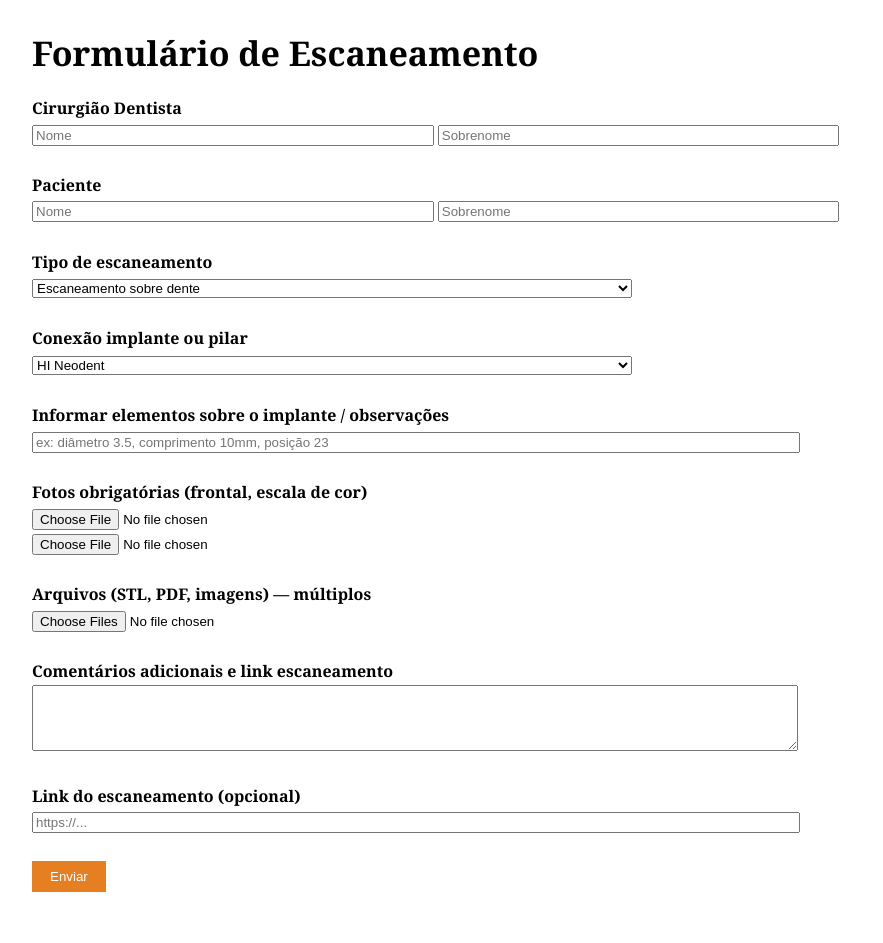
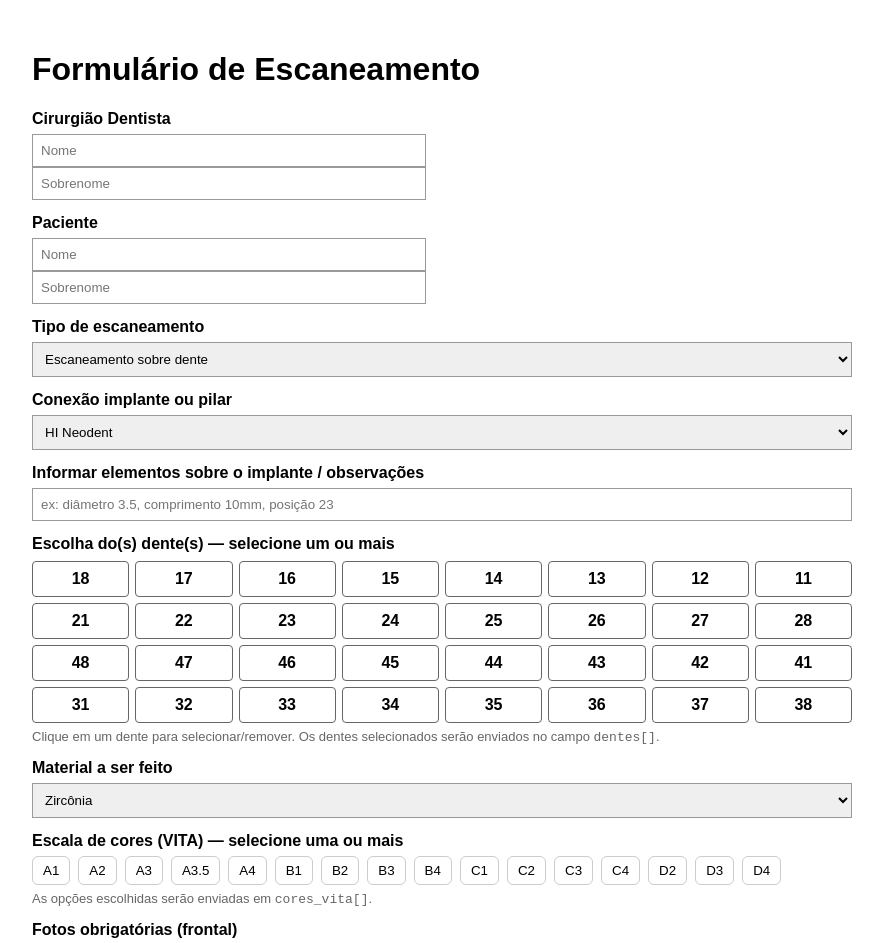
Before and after one commit to Smiletech3D/scan-smiletech, a Next.js app: page /new-scan in a window 1280 px wide. Shown: the top 943 px of the page, without its empty margins (198-1081 px from the left). Before the commit the page ends 922 px from the top, so only its background shows below. Built offline with nearby package versions, Linux system fonts and the light colour scheme.

Commit message:
Update new-scan.jsx

```diff
--- a/pages/new-scan.jsx
+++ b/pages/new-scan.jsx
@@ -1,11 +1,33 @@
 // pages/new-scan.jsx
-import { useRef, useState } from "react";
+import React, { useState, useEffect } from "react";
 
 export default function NewScan() {
-  const formRef = useRef(null);
-  const [status, setStatus] = useState("");
+  // Campos que já existiam
+  const [cirurgiaNome, setCirurgiaNome] = useState("");
+  const [cirurgiaSobrenome, setCirurgiaSobrenome] = useState("");
+  const [pacienteNome, setPacienteNome] = useState("");
+  const [pacienteSobrenome, setPacienteSobrenome] = useState("");
+  const [tipo, setTipo] = useState("Escaneamento sobre dente");
+  const [conexao, setConexao] = useState("HI Neodent");
+  const [implanteInfo, setImplanteInfo] = useState("");
+  const [comentarios, setComentarios] = useState("");
+  const [link, setLink] = useState("");
 
-  // listas completas (colecionadas da sua captura)
+  // Novos campos pedidos
+  const [dentesSelecionados, setDentesSelecionados] = useState([]); // ex: ["11","12"]
+  const [material, setMaterial] = useState("Zircônia");
+  const [coresVita, setCoresVita] = useState([]); // ex: ["A1","A2"]
+
+  // Arquivos
+  const [fotoFrontal, setFotoFrontal] = useState(null);
+  const [fotoEscala, setFotoEscala] = useState(null);
+  const [arquivosExtra, setArquivosExtra] = useState([]);
+
+  // Status UI
+  const [statusMsg, setStatusMsg] = useState("");
+  const [enviando, setEnviando] = useState(false);
+
+  // Listas (mantenha e ajuste se quiser)
   const TIPOS = [
     "Escaneamento sobre dente",
     "Escaneamento de arco completo",
@@ -15,7 +37,7 @@ export default function NewScan() {
     "Escaneamento de modelo",
     "Escaneamento de prótese",
     "Escaneamento para planejamento cirúrgico",
-    "Outro"
+    "Outro",
   ];
 
   const CONEXOES = [
@@ -36,121 +58,264 @@ export default function NewScan() {
     "Conexão cônica generic",
     "Pilar de cicatrização",
     "Pilar anatômico",
-    "Pilar reto",
-    "Conexão Indexada",
-    "Outro"
+    "Outro",
   ];
+
+  const MATERIAIS = [
+    "Zircônia",
+    "Emax",
+    "Resina com carga em cerâmica",
+    "Provisório (resina)",
+  ];
+
+  // VITA classical common shades (adapte se quiser)
+  const VITA_SHADES = [
+    "A1","A2","A3","A3.5","A4",
+    "B1","B2","B3","B4",
+    "C1","C2","C3","C4",
+    "D2","D3","D4"
+  ];
+
+  // Odontograma: números da FDI (superior direito 18->11, superior esquerdo 21->28, inferior esquerdo 48->41, inferior direito 31->38)
+  const ODONTOGRAMA = [
+    "18","17","16","15","14","13","12","11",
+    "21","22","23","24","25","26","27","28",
+    "48","47","46","45","44","43","42","41",
+    "31","32","33","34","35","36","37","38"
+  ];
+
+  function toggleDente(dente) {
+    setDentesSelecionados(prev => {
+      if (prev.includes(dente)) return prev.filter(d => d !== dente);
+      return [...prev, dente];
+    });
+  }
+
+  function toggleCorVita(cor) {
+    setCoresVita(prev => {
+      if (prev.includes(cor)) return prev.filter(c => c !== cor);
+      return [...prev, cor];
+    });
+  }
+
+  // handle files inputs
+  function handleFotoFrontal(e) {
+    setFotoFrontal(e.target.files[0] || null);
+  }
+  function handleFotoEscala(e) {
+    setFotoEscala(e.target.files[0] || null);
+  }
+  function handleArquivosExtra(e) {
+    setArquivosExtra(Array.from(e.target.files || []));
+  }
 
   async function handleSubmit(e) {
     e.preventDefault();
-    setStatus("Enviando...");
+    setStatusMsg("");
+    setEnviando(true);
 
     try {
-      const formData = new FormData(formRef.current);
+      const formData = new FormData();
 
-      const res = await fetch("/api/send-scan", {
+      // Campos textuais (nomes esperados pelo backend)
+      formData.append("cirurgia_nome", cirurgiaNome);
+      formData.append("cirurgia_sobrenome", cirurgiaSobrenome);
+      formData.append("paciente_nome", pacienteNome);
+      formData.append("paciente_sobrenome", pacienteSobrenome);
+      formData.append("tipo", tipo);
+      formData.append("conexao", conexao);
+      formData.append("implante_info", implanteInfo);
+      formData.append("comentarios", comentarios);
+      formData.append("link", link);
+
+      // Novos campos: dentes (vários) e material (único) e coresVita (várias)
+      // Append multi-values as arrays (backend com formidable geralmente aceita múltiplas chaves do mesmo nome)
+      dentesSelecionados.forEach(d => formData.append("dentes[]", d));
+      formData.append("material", material);
+      coresVita.forEach(c => formData.append("cores_vita[]", c));
+
+      // Arquivos com os nomes que backend espera (mantive 'foto_frontal' e 'arquivos')
+      if (fotoFrontal) formData.append("foto_frontal", fotoFrontal);
+      if (fotoEscala) formData.append("foto_escala", fotoEscala);
+      arquivosExtra.forEach((f) => formData.append("arquivos", f)); // backend aceita vários 'arquivos'
+
+      // Envia via fetch para api route
+      const resp = await fetch("/api/send-scan", {
         method: "POST",
         body: formData,
       });
-      const data = await res.json().catch(() => ({}));
 
-      if (!res.ok) {
-        console.error("Resposta não ok:", res.status, data);
-        setStatus(data.error || "Erro ao enviar formulário");
-        return;
+      const json = await resp.json().catch(()=>({ok: resp.ok}));
+      if (!resp.ok) {
+        setStatusMsg(`Erro: ${json?.error || resp.statusText || "Envio falhou"}`);
+      } else {
+        setStatusMsg("Enviado com sucesso ✅");
+        // limpa só os arquivos e campos extras, mantém o formulário como usuario preferir
+        // comentar abaixo se preferir limpar tudo
+        setFotoFrontal(null);
+        setFotoEscala(null);
+        setArquivosExtra([]);
+        setDentesSelecionados([]);
+        setCoresVita([]);
       }
-
-      setStatus("Enviado com sucesso ✅");
-      formRef.current.reset();
     } catch (err) {
       console.error(err);
-      setStatus("Erro ao enviar formulário");
+      setStatusMsg(`Erro ao enviar: ${String(err)}`);
+    } finally {
+      setEnviando(false);
     }
   }
 
+  // Small inline styles para manter aparência similar (não altera a estrutura)
+  const styles = {
+    container: { maxWidth: 820, margin: "18px auto", padding: 12, fontFamily: "Arial, sans-serif" },
+    fieldRow: { marginBottom: 14 },
+    label: { display: "block", fontWeight: 700, marginBottom: 6 },
+    input: { width: "48%", padding: 8, marginRight: "4%", boxSizing: "border-box", border: "1px solid #999" },
+    inputFull: { width: "100%", padding: 8, boxSizing: "border-box", border: "1px solid #999" },
+    select: { width: "100%", padding: 8, boxSizing: "border-box", border: "1px solid #999" },
+    odontogramaGrid: { display: "grid", gridTemplateColumns: "repeat(8, 1fr)", gap: 6, marginTop: 8 },
+    toothBtn: (selected) => ({
+      padding: "8px 6px",
+      border: "1px solid #666",
+      borderRadius: 4,
+      cursor: "pointer",
+      background: selected ? "#ff8c00" : "#fff",
+      color: selected ? "#fff" : "#000",
+      textAlign: "center",
+      fontWeight: 600,
+      userSelect: "none"
+    }),
+    smallNote: { fontSize: 13, color: "#666", marginTop: 6 },
+    submitBtn: { padding: "8px 16px", background: "#e67e22", color: "#fff", border: "none", cursor: "pointer", marginTop: 10 },
+    status: { marginTop: 12 }
+  };
+
   return (
-    <div style={{ maxWidth: 820, margin: "30px auto", fontFamily: "Georgia, serif" }}>
-      <h1 style={{ fontSize: 34, marginBottom: 20 }}>Formulário de Escaneamento</h1>
+    <div style={styles.container}>
+      <h1 style={{ fontSize: 32 }}>Formulário de Escaneamento</h1>
 
-      <form
-        ref={formRef}
-        onSubmit={handleSubmit}
-        encType="multipart/form-data"
-        style={{ lineHeight: 1.6 }}
-      >
-        {/* CIRURGIÃO */}
-        <label><strong>Cirurgião Dentista</strong></label><br />
-        <input name="cirurgia_nome" placeholder="Nome" required style={{ width: "48%" }} />{" "}
-        <input name="cirurgia_sobrenome" placeholder="Sobrenome" required style={{ width: "48%" }} />
-        <br /><br />
+      <form onSubmit={handleSubmit}>
+        <div style={styles.fieldRow}>
+          <label style={styles.label}>Cirurgião Dentista</label>
+          <input name="cirurgia_nome" placeholder="Nome" style={styles.input} value={cirurgiaNome} onChange={e => setCirurgiaNome(e.target.value)} />
+          <input name="cirurgia_sobrenome" placeholder="Sobrenome" style={styles.input} value={cirurgiaSobrenome} onChange={e => setCirurgiaSobrenome(e.target.value)} />
+        </div>
 
-        {/* PACIENTE */}
-        <label><strong>Paciente</strong></label><br />
-        <input name="paciente_nome" placeholder="Nome" required style={{ width: "48%" }} />{" "}
-        <input name="paciente_sobrenome" placeholder="Sobrenome" required style={{ width: "48%" }} />
-        <br /><br />
+        <div style={styles.fieldRow}>
+          <label style={styles.label}>Paciente</label>
+          <input name="paciente_nome" placeholder="Nome" style={styles.input} value={pacienteNome} onChange={e => setPacienteNome(e.target.value)} />
+          <input name="paciente_sobrenome" placeholder="Sobrenome" style={styles.input} value={pacienteSobrenome} onChange={e => setPacienteSobrenome(e.target.value)} />
+        </div>
 
-        {/* TIPO DE ESCANEAMENTO (COMPLETO) */}
-        <label><strong>Tipo de escaneamento</strong></label><br />
-        <select name="tipo" required style={{ width: "100%", maxWidth: 600 }}>
-          {TIPOS.map((t) => (
-            <option key={t} value={t}>{t}</option>
-          ))}
-        </select>
-        <br /><br />
+        <div style={styles.fieldRow}>
+          <label style={styles.label}>Tipo de escaneamento</label>
+          <select name="tipo" style={styles.select} value={tipo} onChange={e => setTipo(e.target.value)}>
+            {TIPOS.map(t => <option key={t} value={t}>{t}</option>)}
+          </select>
+        </div>
 
-        {/* CONEXÃO IMPLANTE OU PILAR (COMPLETO) */}
-        <label><strong>Conexão implante ou pilar</strong></label><br />
-        <select name="conexao" required style={{ width: "100%", maxWidth: 600 }}>
-          {CONEXOES.map((c) => (
-            <option key={c} value={c}>{c}</option>
-          ))}
-        </select>
-        <br /><br />
+        <div style={styles.fieldRow}>
+          <label style={styles.label}>Conexão implante ou pilar</label>
+          <select name="conexao" style={styles.select} value={conexao} onChange={e => setConexao(e.target.value)}>
+            {CONEXOES.map(c => <option key={c} value={c}>{c}</option>)}
+          </select>
+        </div>
 
-        {/* INFO IMPLANTE */}
-        <label><strong>Informar elementos sobre o implante / observações</strong></label><br />
-        <input
-          name="implante_info"
-          placeholder="ex: diâmetro 3.5, comprimento 10mm, posição 23"
-          style={{ width: "100%", maxWidth: 760 }}
-        />
-        <br /><br />
+        <div style={styles.fieldRow}>
+          <label style={styles.label}>Informar elementos sobre o implante / observações</label>
+          <input name="implante_info" style={styles.inputFull} value={implanteInfo} onChange={e => setImplanteInfo(e.target.value)} placeholder="ex: diâmetro 3.5, comprimento 10mm, posição 23" />
+        </div>
 
-        {/* FOTOS obrigatórias */}
-        <label><strong>Fotos obrigatórias (frontal, escala de cor)</strong></label><br />
-        <input type="file" name="foto_frontal" accept="image/*" required /><br />
-        <input type="file" name="foto_escala" accept="image/*" required /><br /><br />
+        {/* ==== NOVO: Odontograma (seleção múltipla de dentes) ==== */}
+        <div style={styles.fieldRow}>
+          <label style={styles.label}>Escolha do(s) dente(s) — selecione um ou mais</label>
+          <div style={styles.odontogramaGrid}>
+            {ODONTOGRAMA.map(d => {
+              const selected = dentesSelecionados.includes(d);
+              return (
+                <div
+                  key={d}
+                  role="button"
+                  tabIndex={0}
+                  onClick={() => toggleDente(d)}
+                  onKeyPress={() => toggleDente(d)}
+                  style={styles.toothBtn(selected)}
+                  title={`Dente ${d}`}
+                >
+                  {d}
+                </div>
+              );
+            })}
+          </div>
+          <div style={styles.smallNote}>Clique em um dente para selecionar/remover. Os dentes selecionados serão enviados no campo <code>dentes[]</code>.</div>
+        </div>
 
-        {/* ANEXOS */}
-        <label><strong>Arquivos (STL, PDF, imagens) — múltiplos</strong></label><br />
-        <input type="file" name="arquivos" multiple />
-        <br /><br />
+        {/* ==== NOVO: Material ==== */}
+        <div style={styles.fieldRow}>
+          <label style={styles.label}>Material a ser feito</label>
+          <select name="material" style={styles.select} value={material} onChange={e => setMaterial(e.target.value)}>
+            {MATERIAIS.map(m => <option key={m} value={m}>{m}</option>)}
+          </select>
+        </div>
 
-        {/* COMENTÁRIOS */}
-        <label><strong>Comentários adicionais e link escaneamento</strong></label><br />
-        <textarea name="comentarios" rows={4} style={{ width: "100%", maxWidth: 760 }} />
-        <br /><br />
+        {/* ==== NOVO: Escala de cores (VITA) multi-select com botões ==== */}
+        <div style={styles.fieldRow}>
+          <label style={styles.label}>Escala de cores (VITA) — selecione uma ou mais</label>
+          <div style={{ display: "flex", flexWrap: "wrap", gap: 8 }}>
+            {VITA_SHADES.map(shade => {
+              const sel = coresVita.includes(shade);
+              return (
+                <button
+                  key={shade}
+                  type="button"
+                  onClick={() => toggleCorVita(shade)}
+                  style={{
+                    padding: "6px 10px",
+                    borderRadius: 6,
+                    border: sel ? "2px solid #ff8c00" : "1px solid #ccc",
+                    background: sel ? "#ffefd5" : "#fff",
+                    cursor: "pointer"
+                  }}
+                >
+                  {shade}
+                </button>
+              );
+            })}
+          </div>
+          <div style={styles.smallNote}>As opções escolhidas serão enviadas em <code>cores_vita[]</code>.</div>
+        </div>
 
-        <label><strong>Link do escaneamento (opcional)</strong></label><br />
-        <input name="link" placeholder="https://..." style={{ width: "100%", maxWidth: 760 }} />
-        <br /><br />
+        {/* Arquivos (mantive nomes que backend espera) */}
+        <div style={styles.fieldRow}>
+          <label style={styles.label}>Fotos obrigatórias (frontal)</label>
+          <input type="file" name="foto_frontal" accept="image/*" onChange={handleFotoFrontal} />
+        </div>
 
-        <button
-          type="submit"
-          style={{
-            padding: "8px 18px",
-            background: "#e67e22",
-            color: "#fff",
-            border: "none",
-            cursor: "pointer",
-          }}
-        >
-          Enviar
-        </button>
+        <div style={styles.fieldRow}>
+          <label style={styles.label}>Foto com escala de cor (opcional)</label>
+          <input type="file" name="foto_escala" accept="image/*" onChange={handleFotoEscala} />
+        </div>
 
-        <div style={{ marginTop: 12, fontWeight: "bold", color: status.startsWith("Erro") ? "crimson" : "green" }}>
-          {status}
+        <div style={styles.fieldRow}>
+          <label style={styles.label}>Arquivos adicionais (STL, PDF, imagens) — múltiplos</label>
+          <input type="file" name="arquivos" accept=".stl,application/pdf,image/*" onChange={handleArquivosExtra} multiple />
+        </div>
+
+        <div style={styles.fieldRow}>
+          <label style={styles.label}>Comentários adicionais e link escaneamento</label>
+          <textarea name="comentarios" style={{...styles.inputFull, height: 100}} value={comentarios} onChange={e => setComentarios(e.target.value)} />
+        </div>
+
+        <div style={styles.fieldRow}>
+          <label style={styles.label}>Link do escaneamento (opcional)</label>
+          <input name="link" style={styles.inputFull} placeholder="https://..." value={link} onChange={e => setLink(e.target.value)} />
+        </div>
+
+        <button type="submit" disabled={enviando} style={styles.submitBtn}>Enviar</button>
+
+        <div style={styles.status}>
+          {statusMsg && <div>{statusMsg}</div>}
         </div>
       </form>
     </div>
```
